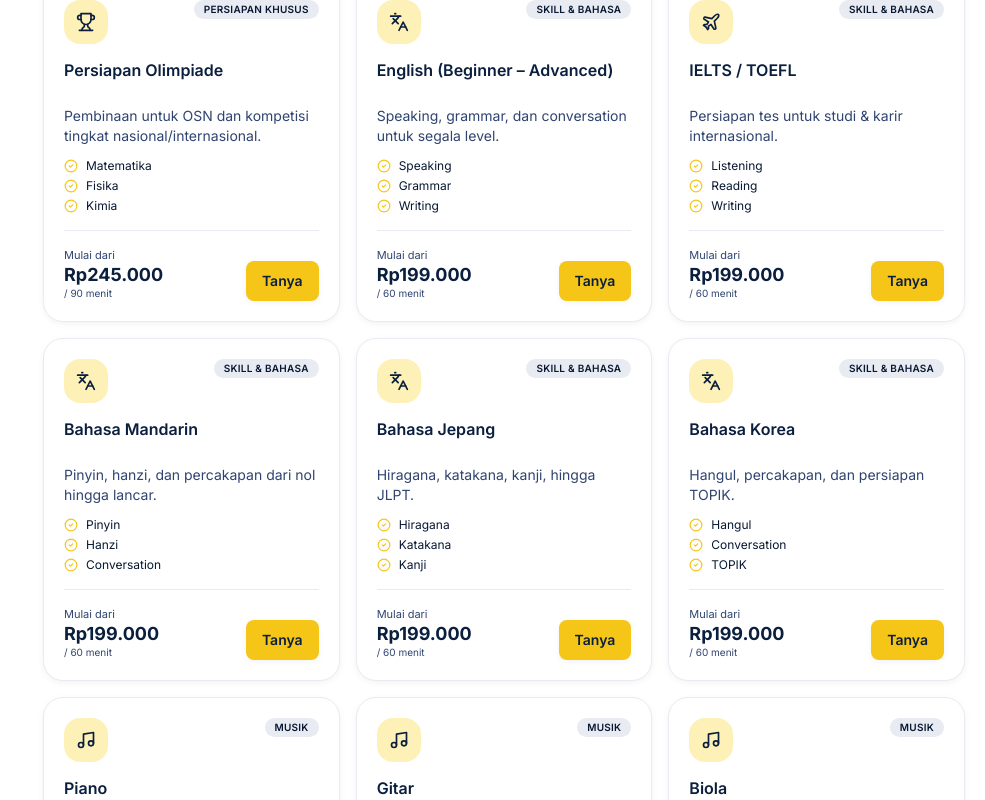
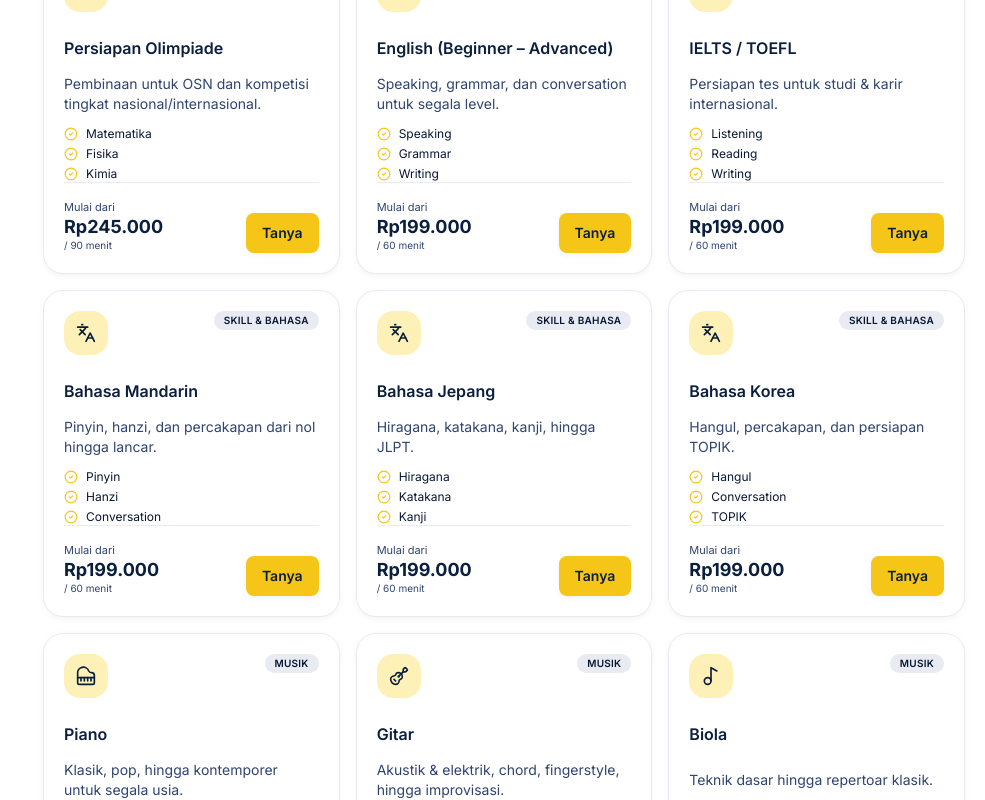
Before and after one commit to noviyantoian/teman-tutor, a Next.js app: page /program in a window 1280 px wide. Shown: the part 1440-2240 px from the top of the page, without its empty margins (295-1280 px from the left). Built offline with nearby package versions, Linux system fonts and the light colour scheme; no server answers.

Commit message:
feat(program): refine category icons + center-align card text rows

```diff
--- a/src/components/sections/program-marketplace.tsx
+++ b/src/components/sections/program-marketplace.tsx
@@ -251,13 +251,13 @@ export function ProgramMarketplace({ programs }: Props) {
                           {programCategoryLabel[p.category]}
                         </span>
                       </div>
-                      <h3 className="mt-4 line-clamp-2 min-h-[2.5rem] text-base font-semibold leading-tight text-brand-navy">
-                        {p.name}
+                      <h3 className="mt-4 flex min-h-[2.5rem] items-center text-base font-semibold leading-tight text-brand-navy">
+                        <span className="line-clamp-2">{p.name}</span>
                       </h3>
-                      <p className="mt-1.5 line-clamp-2 min-h-[2.5rem] text-sm text-brand-navy-400">
-                        {p.description}
+                      <p className="mt-1.5 flex min-h-[2.5rem] items-center text-sm text-brand-navy-400">
+                        <span className="line-clamp-2">{p.description}</span>
                       </p>
-                      <ul className="mt-3 min-h-[4.5rem] space-y-1">
+                      <ul className="mt-3 flex min-h-[3.5rem] flex-col justify-center space-y-1">
                         {p.subjects.slice(0, 3).map((s) => (
                           <li
                             key={s}
--- a/src/content/programs.ts
+++ b/src/content/programs.ts
@@ -8,7 +8,7 @@ export const programs: Program[] = [
     category: 'akademik',
     name: 'Calistung Balita & Anak',
     description: 'Membaca, menulis, dan berhitung dengan metode menyenangkan.',
-    icon: 'Baby',
+    icon: 'PencilRuler',
     priceFrom: 169000,
     sessionDurationMinutes: 60,
     subjects: ['Membaca', 'Menulis', 'Berhitung'],
@@ -21,7 +21,7 @@ export const programs: Program[] = [
     category: 'akademik',
     name: 'Les SD (Kelas 1–6)',
     description: 'Matematika, IPA, Bahasa Indonesia, Bahasa Inggris.',
-    icon: 'Backpack',
+    icon: 'BookOpen',
     priceFrom: 199000,
     sessionDurationMinutes: 90,
     subjects: ['Matematika', 'IPA', 'Bahasa Indonesia', 'Bahasa Inggris'],
@@ -34,7 +34,7 @@ export const programs: Program[] = [
     category: 'akademik',
     name: 'Les SMP (Kelas 7–9)',
     description: 'Matematika, IPA, Bahasa Indonesia, Bahasa Inggris.',
-    icon: 'BookOpenCheck',
+    icon: 'BookMarked',
     priceFrom: 235000,
     sessionDurationMinutes: 90,
     subjects: ['Matematika', 'IPA', 'Bahasa Indonesia', 'Bahasa Inggris'],
@@ -61,7 +61,7 @@ export const programs: Program[] = [
     category: 'persiapan-khusus',
     name: 'Persiapan SNBT/UTBK',
     description: 'Strategi & latihan intensif untuk tembus PTN impian.',
-    icon: 'Target',
+    icon: 'Crosshair',
     priceFrom: 245000,
     sessionDurationMinutes: 90,
     subjects: ['TPS', 'Literasi', 'Penalaran Matematika', 'Bahasa Inggris'],
@@ -87,7 +87,7 @@ export const programs: Program[] = [
     category: 'persiapan-khusus',
     name: 'Persiapan Olimpiade',
     description: 'Pembinaan untuk OSN dan kompetisi tingkat nasional/internasional.',
-    icon: 'Trophy',
+    icon: 'Medal',
     priceFrom: 245000,
     sessionDurationMinutes: 90,
     subjects: ['Matematika', 'Fisika', 'Kimia', 'Biologi', 'Informatika'],
@@ -101,7 +101,7 @@ export const programs: Program[] = [
     category: 'skill',
     name: 'English (Beginner – Advanced)',
     description: 'Speaking, grammar, dan conversation untuk segala level.',
-    icon: 'Languages',
+    icon: 'Globe2',
     priceFrom: 199000,
     sessionDurationMinutes: 60,
     subjects: ['Speaking', 'Grammar', 'Writing'],
@@ -167,7 +167,7 @@ export const programs: Program[] = [
     category: 'musik',
     name: 'Piano',
     description: 'Klasik, pop, hingga kontemporer untuk segala usia.',
-    icon: 'Music',
+    icon: 'Piano',
     priceFrom: 240000,
     sessionDurationMinutes: 45,
     subjects: ['Klasik', 'Pop', 'Kontemporer'],
@@ -180,7 +180,7 @@ export const programs: Program[] = [
     category: 'musik',
     name: 'Gitar',
     description: 'Akustik & elektrik, chord, fingerstyle, hingga improvisasi.',
-    icon: 'Music',
+    icon: 'Guitar',
     priceFrom: 240000,
     sessionDurationMinutes: 45,
     subjects: ['Akustik', 'Elektrik', 'Fingerstyle'],
@@ -193,7 +193,7 @@ export const programs: Program[] = [
     category: 'musik',
     name: 'Biola',
     description: 'Teknik dasar hingga repertoar klasik.',
-    icon: 'Music',
+    icon: 'Music2',
     priceFrom: 240000,
     sessionDurationMinutes: 45,
     subjects: ['Teknik Dasar', 'Repertoar', 'Solfeggio'],
```
